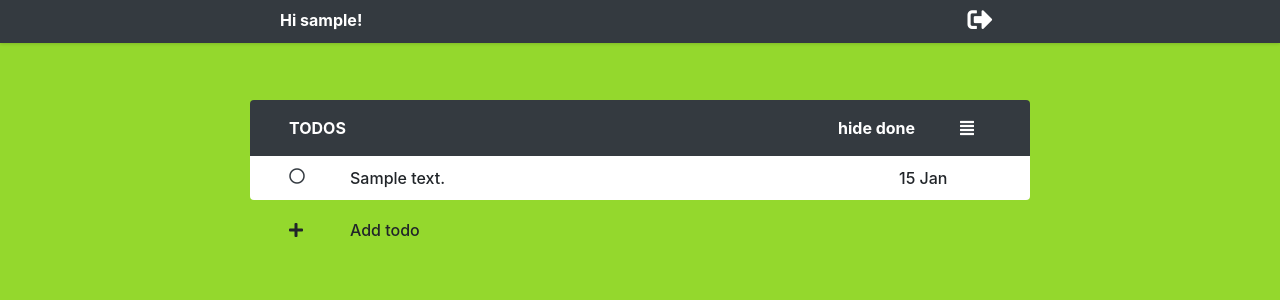
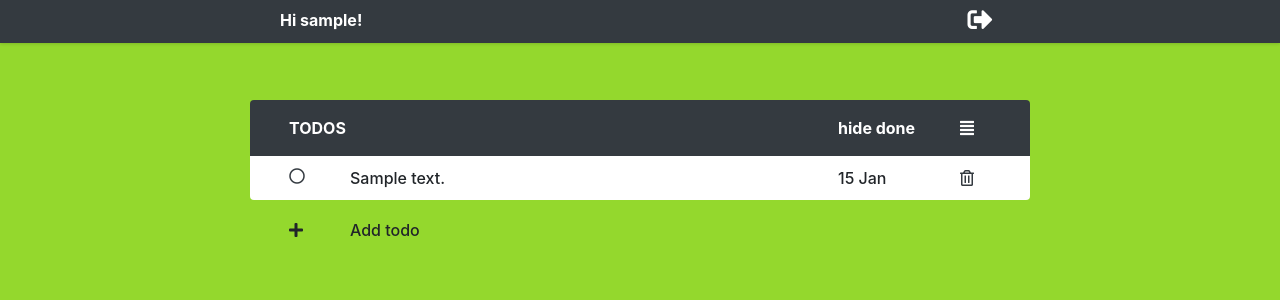
Before and after one commit to trejsu/hash-todo, a Django app: page /todo/ in a window 1280 px wide. Shown: the top 300 px of the page. Run offline with Django 3.2, Linux system fonts and the light colour scheme; a user stored in the database is signed in; tables that the repository leaves empty hold one stand-in row (values such as "Sample post"); some libraries are stand-ins or nearby versions.

Commit message:
Adds possibility to delete tasks from ui

```diff
--- a/todo/templates/todo/home.html
+++ b/todo/templates/todo/home.html
@@ -60,10 +60,19 @@
 
           </div>
 
-          <div class="col-sm-9 content">{{ task.text }}</div>
+          <div class="col-sm-8 content">{{ task.text }}</div>
 
           <div class="col-sm-2" id="todo-date">{{ task.date | moment }}</div>
 
+          <div class="col-sm-1 delete">
+
+            <a href="{% url "todo:delete-task" task.id %}">
+              <div id="delete-icon">
+                <i class="far fa-trash-alt"></i>
+              </div>
+            </a>
+
+          </div>
         </div>
       {% endfor %}
     </div>
--- a/todo/urls.py
+++ b/todo/urls.py
@@ -1,11 +1,12 @@
 from django.urls import path
 
-from .views import HomeView, ToggleTaskStatus, SubmitTask
+from .views import HomeView, ToggleTaskStatus, SubmitTask, DeleteTask
 
 app_name = 'todo'
 
 urlpatterns = [
     path('', HomeView.as_view(), name='home'),
     path('tasks/toggle_status/<int:id>/', ToggleTaskStatus.as_view(), name='toggle-task-status'),
-    path('tasks/submit/', SubmitTask.as_view(), name='submit-task')
+    path('tasks/submit/', SubmitTask.as_view(), name='submit-task'),
+    path('tasks/delete/<int:id>/', DeleteTask.as_view(), name='delete-task')
 ]
--- a/todo/views.py
+++ b/todo/views.py
@@ -38,3 +38,11 @@ class SubmitTask(View):
             task.user = request.user
             task.save()
         return redirect(redirect_url)
+
+
+class DeleteTask(View):
+    def get(self, request, id):
+        redirect_url = request.META.get('HTTP_REFERER')
+        task = get_object_or_404(Task, pk=id)
+        task.delete()
+        return redirect(redirect_url)
```
